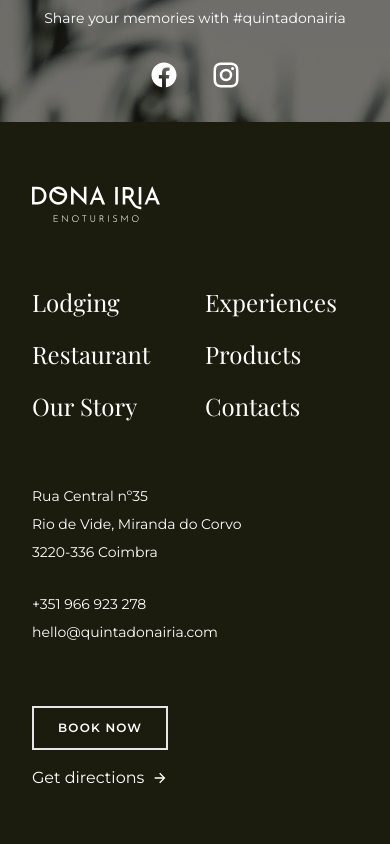
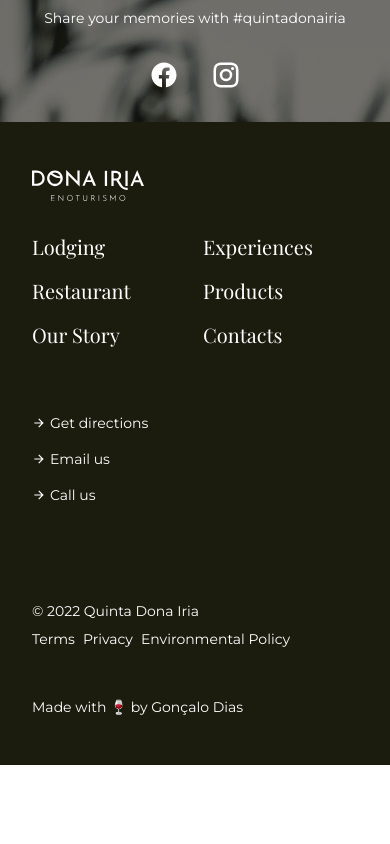
Before and after one commit to quintadonairia/quintadonairia, a Next.js app: page / in a window 390 px wide. Shown: the part 3260-4104 px from the top of the page. After the commit the page ends 4025 px from the top, so only its background shows below. Built offline with nearby package versions, Linux system fonts and the light colour scheme.

Commit message:
Add translation for Footer component

```diff
--- a/components/organisms/Footer.js
+++ b/components/organisms/Footer.js
@@ -1,48 +1,67 @@
+import { useRouter } from "next/router";
+import en from "../../locales/en/Footer.json";
+import pt from "../../locales/pt/Footer.json";
+
 import Link from "next/link";
-import Button from "../atoms/Button";
 
 import { RiArrowRightLine } from "react-icons/ri";
 
 const Footer = () => {
+  const router = useRouter();
+  const { locale } = router;
+
+  let t;
+  switch (locale) {
+    case "en":
+      t = en;
+      break;
+    case "pt":
+      t = pt;
+      break;
+  }
+
   return (
-    <footer className="flex flex-col items-start gap-24 py-16 px-8 lg:py-16 lg:px-32 bg-olive-900 text-white">
+    <footer className="flex flex-col items-start gap-24 py-12 px-8 lg:py-16 lg:px-32 bg-olive-900 text-white">
       <div className="w-full flex flex-col gap-16 lg:gap-0 lg:flex-row lg:items-start lg:justify-between">
+        <div className="flex flex-col lg:flex-row lg:items-start gap-8 lg:gap-24">
           <Link href="/">
             <img
               src="/graphics/wordmark-white.svg"
               alt="logo"
-            className="w-32 lg:w-40 cursor-pointer"
+              className="w-28 lg:w-36 cursor-pointer"
             />
           </Link>
-        <ul className="grid grid-cols-2 gap-5 font-serif text-2xl">
-          <li>Lodging</li>
-          <li>Experiences</li>
-          <li>Restaurant</li>
-          <li>Products</li>
-          <li>Our Story</li>
-          <li>Contacts</li>
+          <ul className="grid grid-cols-2 gap-4 font-serif text-xl">
+            <li>{t.page1}</li>
+            <li>{t.page2}</li>
+            <li>{t.page3}</li>
+            <li>{t.page4}</li>
+            <li>{t.page5}</li>
+            <li>{t.page6}</li>
           </ul>
-        <div className="flex flex-col gap-8 text-sm">
-          <div className="flex flex-col gap-2">
-            <p>Rua Central nº35</p>
-            <p>Rio de Vide, Miranda do Corvo</p>
-            <p>3220-336 Coimbra</p>
         </div>
-          <div className="flex flex-col gap-2">
-            <p>+351 966 923 278</p>
-            <p>hello@quintadonairia.com</p>
-          </div>
-        </div>
-        <div className="flex flex-col gap-4">
-          <Button variant="primary" size="sm">
-            Book Now
-          </Button>
+        <div className="flex flex-col justify-start items-start gap-4">
           <a
             href="https://www.google.com/maps/dir//Quinta+Dona+Iria,+R.+Central+n%C2%BA35,+3220-336+Coimbra/@40.1713618,-8.3993411,13z/data=!4m8!4m7!1m0!1m5!1m1!1s0xd22f170ee4c62c9:0xc108f06628ebaecb!2m2!1d-8.3320875!2d40.1440357"
-            className="flex items-center gap-2"
+            target="_blank"
+            className="flex items-center gap-1 hover:gap-2 duration-200 text-sm"
           >
-            Get directions
             <RiArrowRightLine />
+            <p>{t.link1}</p>
+          </a>
+          <a
+            href="mailto:hello@quintadonairia.com"
+            className="flex items-center gap-1 hover:gap-2 duration-200 text-sm"
+          >
+            <RiArrowRightLine />
+            {t.link2}
+          </a>
+          <a
+            href="tel:+351966923278"
+            className="flex items-center gap-1 hover:gap-2 duration-200 text-sm"
+          >
+            <RiArrowRightLine className="text-white" />
+            {t.link3}
           </a>
         </div>
       </div>
@@ -50,13 +69,14 @@
         <div className="flex flex-col gap-2">
           <p>© 2022 Quinta Dona Iria</p>
           <ul className="flex gap-2">
-            <li>Terms</li>
-            <li>Privacy</li>
-            <li>Environmental Policy</li>
+            <li>{t.legalTerms}</li>
+            <li>{t.legalPrivacy}</li>
+            <li>{t.legalEnvironmentalPolicy}</li>
           </ul>
         </div>
         <p>
-          Made with &hearts; by <a>Gonçalo Dias</a>
+          {t.signature}
+          <a> Gonçalo Dias</a>
         </p>
       </div>
     </footer>
--- /dev/null
+++ b/locales/en/Footer.json
@@ -0,0 +1,15 @@
+{
+  "page1": "Lodging",
+  "page2": "Experiences",
+  "page3": "Restaurant",
+  "page4": "Products",
+  "page5": "Our Story",
+  "page6": "Contacts",
+  "link1": "Get directions",
+  "link2": "Email us",
+  "link3": "Call us",
+  "legalTerms": "Terms",
+  "legalPrivacy": "Privacy",
+  "legalEnvironmentalPolicy": "Environmental Policy",
+  "signature": "Made with 🍷 by"
+}
--- a/locales/en/index.json
+++ b/locales/en/index.json
@@ -15,5 +15,20 @@
   "restaurantAction": "Make a Reservation",
   "bannerTitle": "Social",
   "bannerHeading": "Stay connected with us",
-  "bannerDescription": "Share your memories with #quintadonairia"
+  "bannerDescription": "Share your memories with #quintadonairia",
+  "footer": {
+    "page1": "Lodging",
+    "page2": "Experiences",
+    "page3": "Restaurant",
+    "page4": "Products",
+    "page5": "Our Story",
+    "page6": "Contacts",
+    "link1": "Get directions",
+    "link2": "Email us",
+    "link3": "Call us",
+    "legalTerms": "Terms",
+    "legalPrivacy": "Privacy",
+    "legalEnvironmentalPolicy": "Environmental Policy",
+    "signature": "Made with &hearts; by"
+  }
 }
--- /dev/null
+++ b/locales/pt/Footer.json
@@ -0,0 +1,15 @@
+{
+  "page1": "Alojamento",
+  "page2": "Experiências",
+  "page3": "Restaurante",
+  "page4": "Produtos",
+  "page5": "História",
+  "page6": "Contactos",
+  "link1": "Obter direções",
+  "link2": "Enviar email",
+  "link3": "Contactar",
+  "legalTerms": "Termos",
+  "legalPrivacy": "Privacidade",
+  "legalEnvironmentalPolicy": "Política Ambiental",
+  "signature": "Feito com 🍷 por"
+}
```
Also changed, not shown: 2 other files (tests, documents, lock files or other folders). Lines whose indentation alone changed are shown as unchanged.
